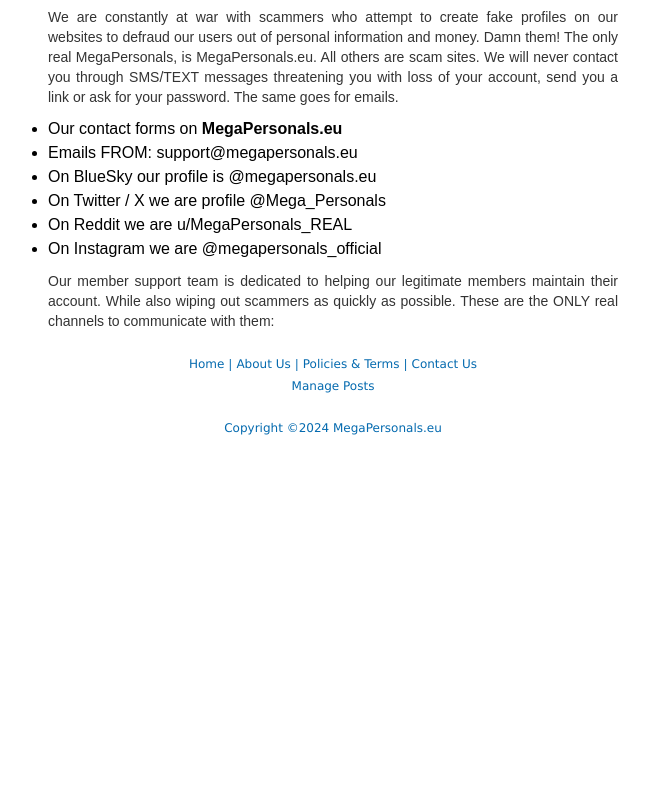
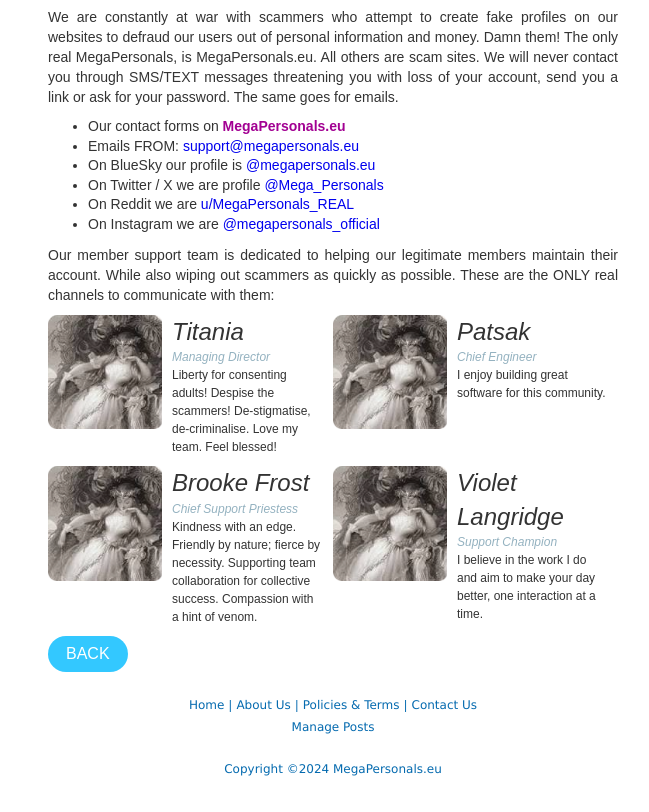
Before and after one commit to arjun1571/cl-project-2, a website: page about-us.html in a window 1280 px wide. Shown: the part 550-1362 px from the top of the page, without its empty margins (307-956 px from the left). Before the commit the page ends 1021 px from the top, so only its background shows below. Drawn offline with Linux system fonts and the light colour scheme.

Commit message:
fix: about us section fotter

```diff
--- a/about-us.html
+++ b/about-us.html
@@ -46,20 +46,75 @@
             you a link or ask for your password. The same goes for emails.
         </p>
 
-        <ul style="list-style-type: disc;" class="mb-[10px]">
-            <li>Our contact forms on <strong>MegaPersonals.eu</strong></li>
-            <li>Emails FROM: <a href="mailto:support@megapersonals.eu">support@megapersonals.eu</a></li>
-            <li>On BlueSky our profile is <a href="https://bsky.app/profile/megapersonals.eu">@megapersonals.eu</a></li>
-            <li>On Twitter / X we are profile <a href="https://twitter.com/Mega_Personals">@Mega_Personals</a></li>
-            <li>On Reddit we are <a href="https://www.reddit.com/user/MegaPersonals_REAL">u/MegaPersonals_REAL</a></li>
-            <li>On Instagram we are <a
-                    href="https://www.instagram.com/megapersonals_official">@megapersonals_official</a></li>
+        <ul style="list-style-type: disc;" class="mb-[10px] pl-10">
+            <li class="text-[14px] text-[#333] leading-[1.4]">Our contact forms on <strong
+                    class="text-[#a20092] hover:underline">MegaPersonals.eu</strong>
+            </li>
+            <li class="text-[14px] text-[#333] leading-[1.4]">Emails FROM: <a href="mailto:support@megapersonals.eu"
+                    class="text-[#0000EE] text-[14px] hover:underline">support@megapersonals.eu</a></li>
+            <li class="text-[14px] text-[#333] leading-[1.4]">On BlueSky our profile is <a
+                    href="https://bsky.app/profile/megapersonals.eu"
+                    class="text-[#0000EE] text-[14px] hover:underline">@megapersonals.eu</a></li>
+            <li class="text-[14px] text-[#333] leading-[1.4]">On Twitter / X we are profile <a
+                    href="https://twitter.com/Mega_Personals"
+                    class="text-[#0000EE] text-[14px] hover:underline">@Mega_Personals</a>
+            </li>
+            <li class="text-[14px] text-[#333] leading-[1.4]">On Reddit we are <a
+                    href="https://www.reddit.com/user/MegaPersonals_REAL"
+                    class="text-[#0000EE] text-[14px] hover:underline">u/MegaPersonals_REAL</a></li>
+            <li class="text-[14px] text-[#333] leading-[1.4]">On Instagram we are <a
+                    href="https://www.instagram.com/megapersonals_official"
+                    class="text-[#0000EE] text-[14px] hover:underline">@megapersonals_official</a></li>
         </ul>
 
         <p class="mb-[10px] text-justify text-[14px] text-[#333] leading-[1.42857143]">Our member support team is
             dedicated to helping our legitimate members maintain their account. While also wiping out scammers as
             quickly as possible. These are the ONLY real channels to communicate with them:
         </p>
+
+        <div class="grid md:grid-cols-2 grid-cols-1">
+            <div class="flex items-start">
+                <img src="./image/p1.png" class="w-[114px] h-auto" alt="">
+                <div class="px-[10px] pb-[10px]">
+                    <h3 class="text-[1.5em] italic text-[#333] leading-[1.4]">Titania</h3>
+                    <h5 class="text-[#94B2C0] text-[12px] italic">Managing Director</h5>
+                    <p class="text-[12px] text-[#333]">Liberty for consenting adults! Despise the scammers!
+                        De-stigmatise,
+                        de-criminalise. Love my
+                        team. Feel blessed!</p>
+                </div>
+            </div>
+            <div class="flex items-start">
+                <img src="./image/p1.png" class="w-[114px] h-auto" alt="">
+                <div class="px-[10px] pb-[10px]">
+                    <h3 class="text-[1.5em] italic text-[#333] leading-[1.4]">Patsak</h3>
+                    <h5 class="text-[#94B2C0] text-[12px] italic">Chief Engineer</h5>
+                    <p class="text-[12px] text-[#333]">I enjoy building great software for this community.
+                    </p>
+                </div>
+            </div>
+            <div class="flex items-start">
+                <img src="./image/p1.png" class="w-[114px] h-auto" alt="">
+                <div class="px-[10px] pb-[10px]">
+                    <h3 class="text-[1.5em] italic text-[#333] leading-[1.4]">Brooke Frost</h3>
+                    <h5 class="text-[#94B2C0] text-[12px] italic">Chief Support Priestess</h5>
+                    <p class="text-[12px] text-[#333]">Kindness with an edge. Friendly by nature; fierce by necessity.
+                        Supporting team collaboration for collective success. Compassion with a hint of venom.
+                    </p>
+                </div>
+            </div>
+            <div class="flex items-start">
+                <img src="./image/p1.png" class="w-[114px] h-auto" alt="">
+                <div class="px-[10px] pb-[10px]">
+                    <h3 class="text-[1.5em] italic text-[#333] leading-[1.4]">Violet Langridge</h3>
+                    <h5 class="text-[#94B2C0] text-[12px] italic">Support Champion</h5>
+                    <p class="text-[12px] text-[#333]">I believe in the work I do and aim to make your day better, one
+                        interaction at a time.
+                    </p>
+                </div>
+            </div>
+        </div>
+        <button class="bg-[#33C8FF] text-white py-[6px] px-[18px] rounded-[18px] text-[16px]">BACK</button>
 
 
     </div>
```
Also changed, not shown: dist/styles.css, image/p1.png (renamed from image/d98723a1-85a5-48b9-8152-dd00b9bec906.png), image/p2.png (renamed from image/ffb1c82b-625f-4a58-aadd-fb3e4b4ff8d8.png), image/p3.png (renamed from image/2e58fc08-55c3-4a58-b75d-db98396a6db1.png), image/p4.png (renamed from image/64b34a59-379e-4a56-888d-9b535d4aad39.png).
